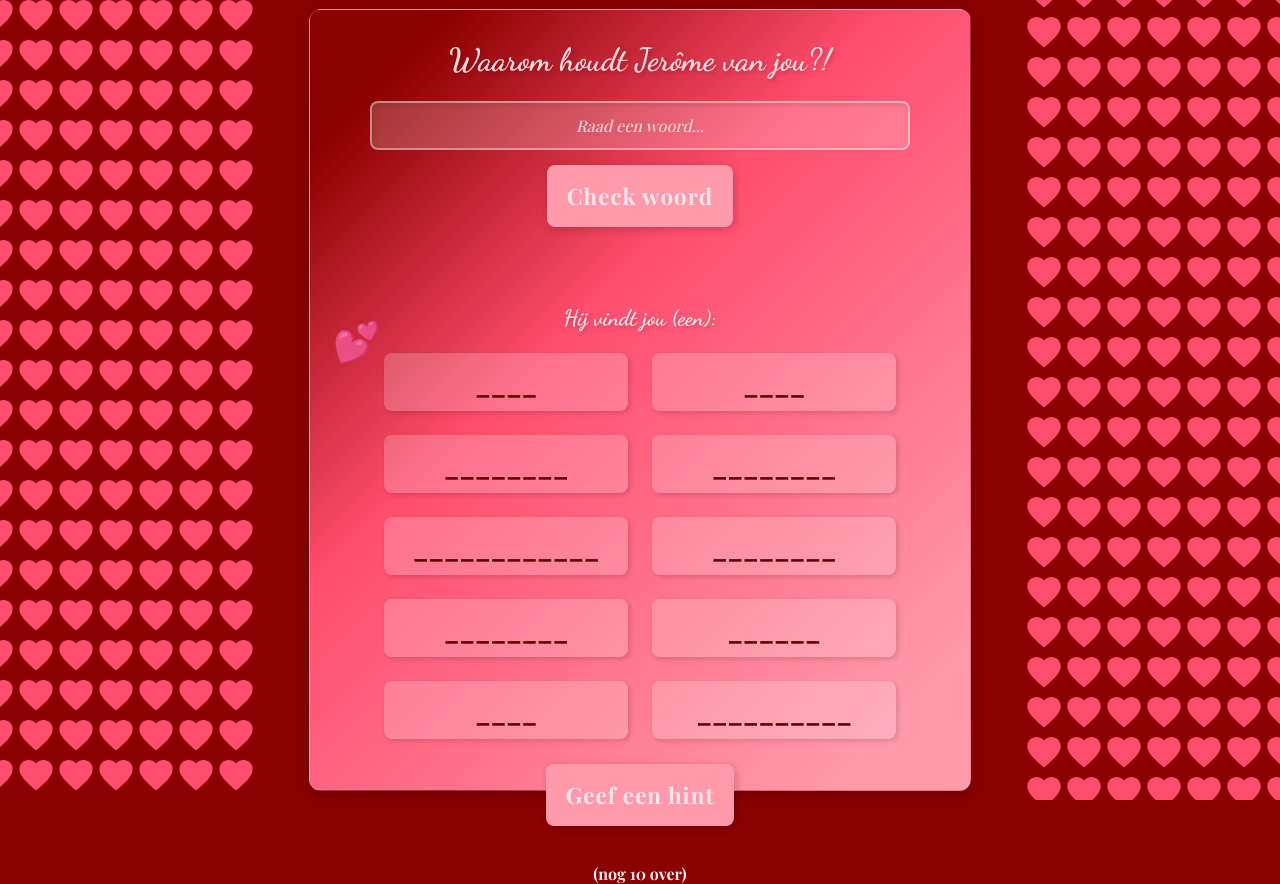
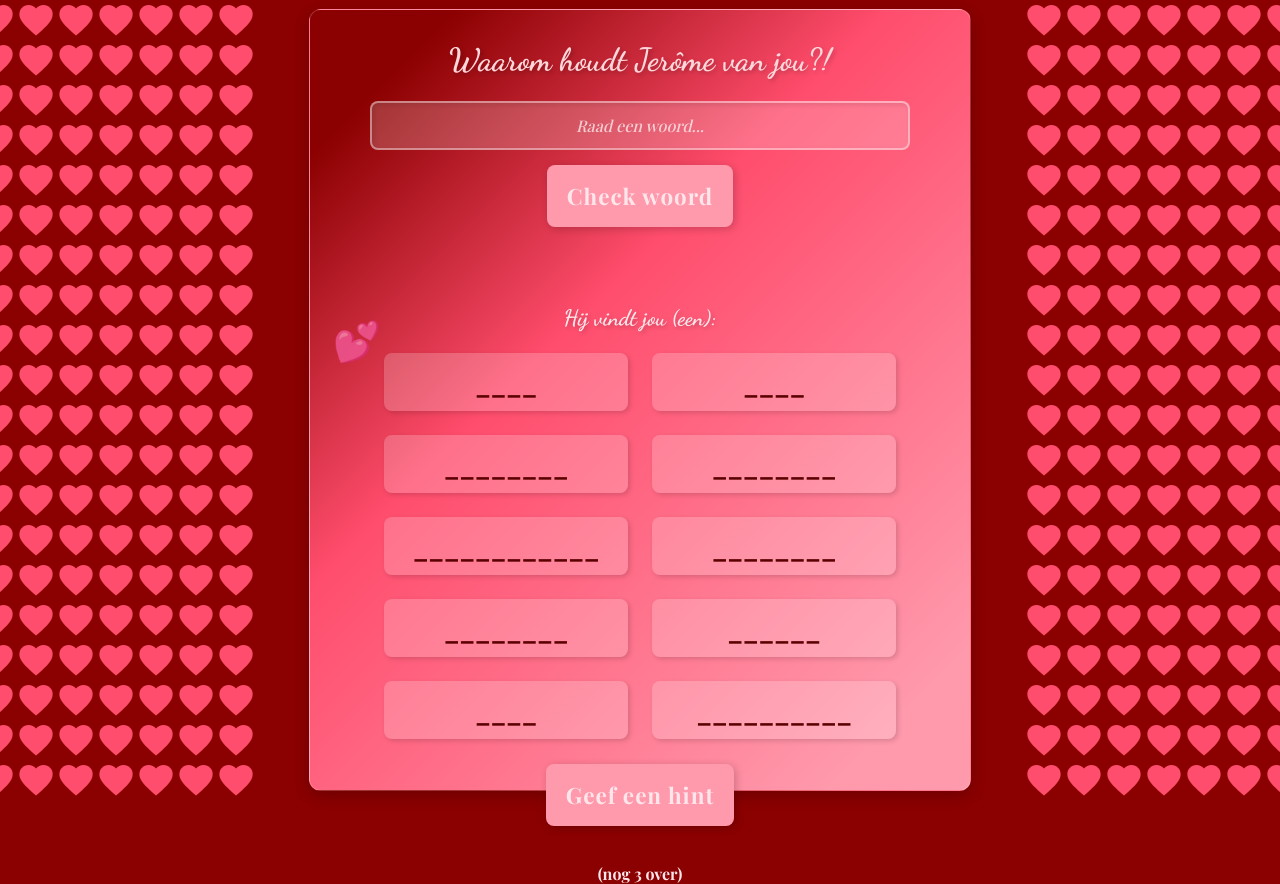
Before and after one commit to jezi89/valentijnsproject, a React (Vite) app: page / in a window 1280 px wide. Built offline with nearby package versions, Linux system fonts and the light colour scheme.

Commit message:
minder hints

```diff
--- a/src/App.jsx
+++ b/src/App.jsx
@@ -17,7 +17,7 @@ function App() {
 
         }, {})
     );
-    const [hintsLeft, setHintsLeft] = useState(10);
+    const [hintsLeft, setHintsLeft] = useState(3);
     const [isCorrect, setIsCorrect] = useState(null);  // Bepaalt of het antwoord goed is
     const [hintRevealedWords, setHintRevealedWords] = useState({});  // Houdt bij welke woorden via een hint zijn onthuld
 
--- a/src/index.css
+++ b/src/index.css
@@ -34,14 +34,14 @@
 }
 
 
-@keyframes fallingHearts {
-    from {
-        background-position-y: 0;
-    }
-    to {
-        background-position-y: 100vh;
-    }
-}
+/*@keyframes fallingHearts {*/
+/*    from {*/
+/*        background-position-y: 0;*/
+/*    }*/
+/*    to {*/
+/*        background-position-y: 100vh;*/
+/*    }*/
+/*}*/
 
 @keyframes fadeEmoji {
     0% {
```
